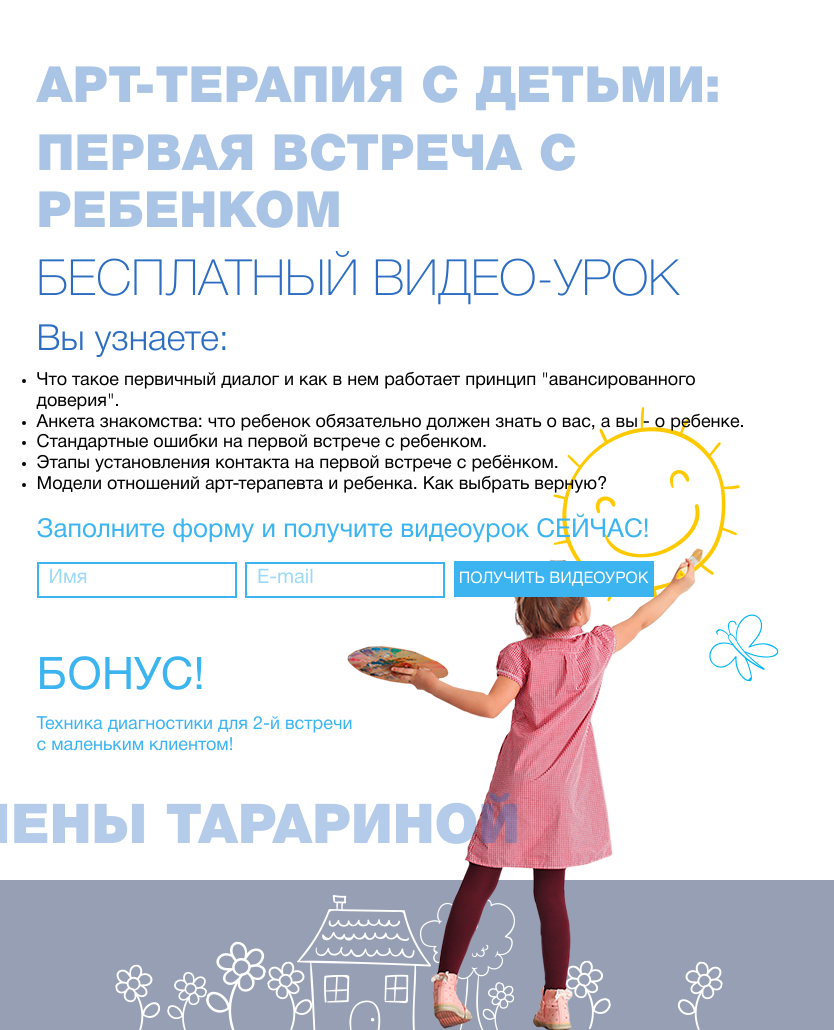
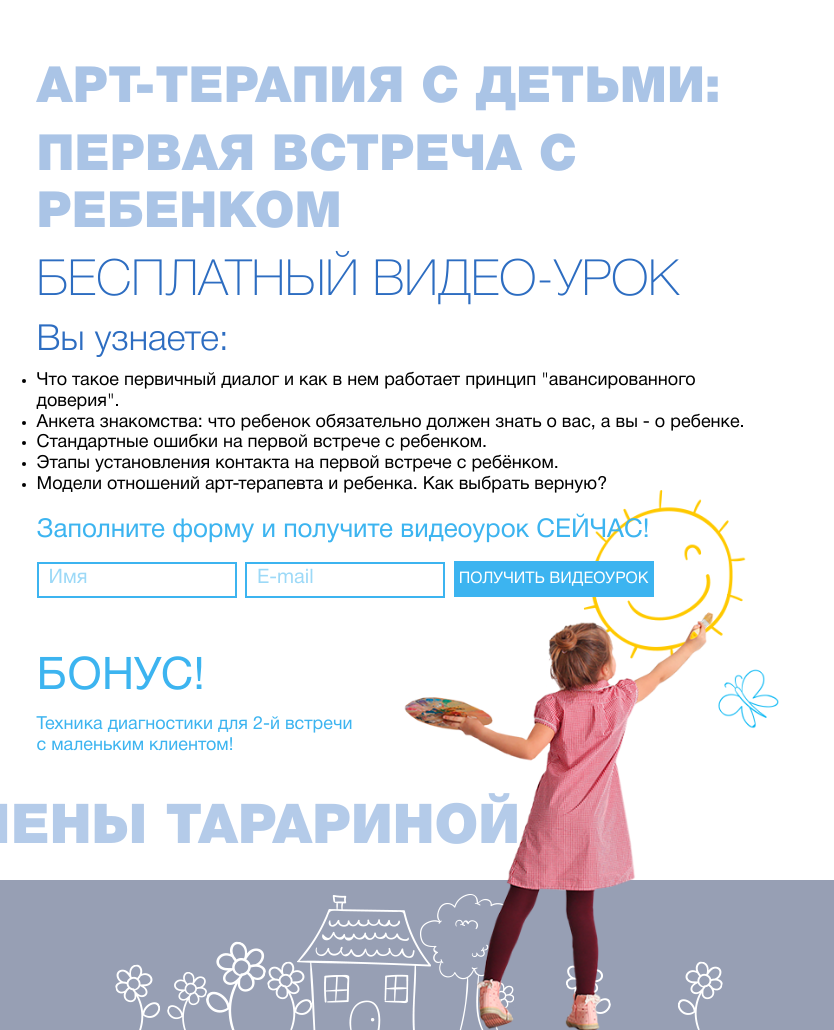
Before and after one commit to SergeyKhrapin/tararina_one_page, a plain HTML site: page index.html in a window 1280 px wide. Shown: the full height of the page, 446-1280 px from the left. Drawn offline with Linux system fonts and the light colour scheme.

Commit message:
fixed a girl's position

```diff
--- a/styles/style.css
+++ b/styles/style.css
@@ -170,6 +170,7 @@ h3.webinar span {
     .girl {
         right: 0;
         z-index: 0;
+        height: 540px;
     }
 }
 @media (max-width: 1001px) {
```
